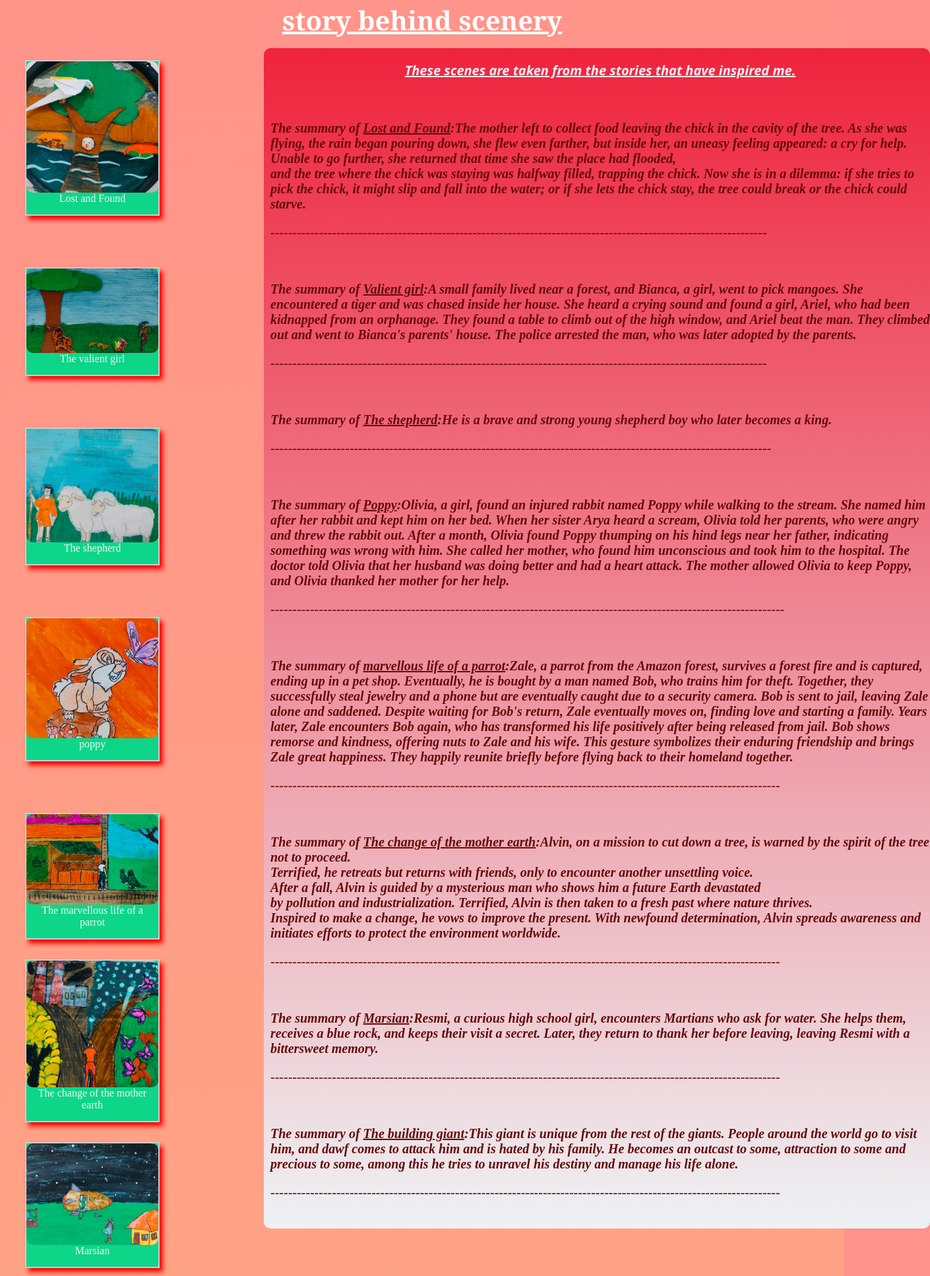
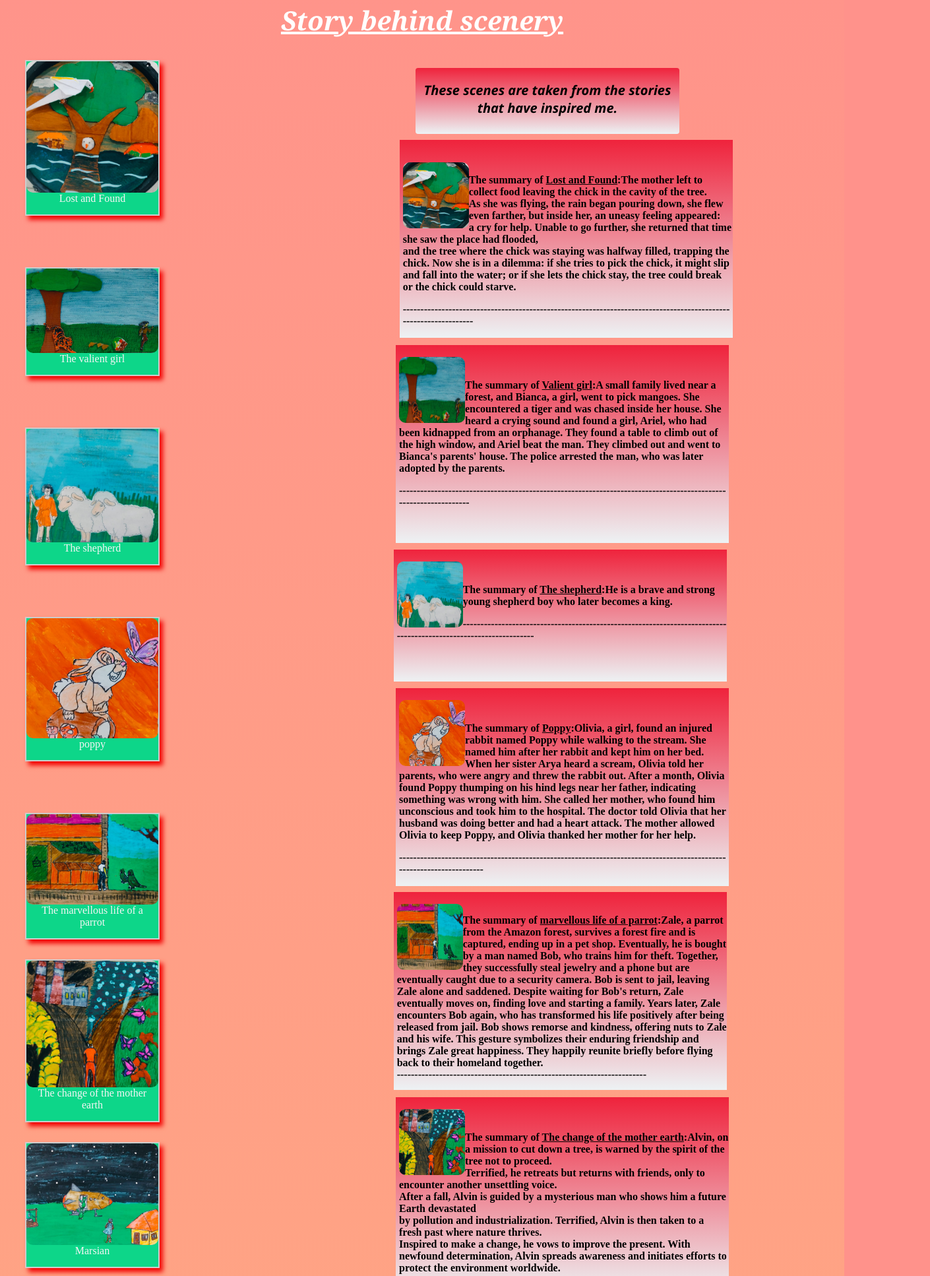
Before and after one commit to Angel-Mathew/Angel-Sara-Mathew, a plain HTML site: page Story(Assessment_portfolio).html in a window 1280 px wide. Shown: the part 247-2181 px from the top of the page at 66% size, 1410 px wide, since content can reach past the window. Drawn offline with Linux system fonts and the light colour scheme.

Commit message:
website updated

```diff
--- a/Crafts(Assessment_portfolio).css
+++ b/Crafts(Assessment_portfolio).css
@@ -137,6 +137,7 @@ h1{text-align: center;
 top: 0px;
 margin-top: 0;
 color:rgb(35, 7, 7);
+font-style: oblique;
 }
 
 /*Styling subheading 2*/
@@ -144,6 +145,7 @@ h3{font-family:'Gill Sans', 'Gill Sans MT', Calibri, 'Trebuchet MS', sans-serif;
     font-size: 30px;
      text-align: center;
      color:rgb(255, 255, 255);
+     font-style: oblique;
 }
 /*styling header*/
 header{
--- a/Home(Assessment_portfolio).css
+++ b/Home(Assessment_portfolio).css
@@ -12,6 +12,7 @@ h1{font-family: 'Segoe UI', Tahoma, Geneva, Verdana, sans-serif;
 top: 0px;
 margin-top: 0;
 color:rgb(35, 7, 7);
+font-style: oblique;
 list-style: none;
 }
 
@@ -21,6 +22,8 @@ h3{font-family:'Gill Sans', 'Gill Sans MT', Calibri, 'Trebuchet MS', sans-serif;
      text-align: center;
      color:rgb(255, 255, 255);
      text-shadow:7px 8px 9px #e60a0a;
+     margin-top: 90px;
+     font-style: oblique;
 
 }
 /*styling header*/
@@ -39,10 +42,6 @@ padding: 15px;
 
 }
 
-/*nav {
-    margin-bottom: auto;
-    margin-right: auto;
-}*/
 
 /* nav bar horizontal*/
 .navlists{ color:white;
@@ -134,22 +133,32 @@ span:hover{ background-color: rgb(223, 27, 13);
 @keyframes example {
     from {background-color: rgb(220, 16, 16);}
     to {background-color: rgb(230, 75, 8);}
-  }
+  }/*@keyframes specifies the animation code*/
 
  /*gave div tag  a class image and put margin */
-  .image{
-    margin-top:100px;
+  .image{ border:4px solid #f50f0f;
+    margin-top:35px;
+    margin-right: 100px;
     float: right;
+    background-color: #D54036;
 }
 
 /*then put a different class for img tag making a division for the image*/
   .im{border:5px solid rgb(230, 75, 8);
      border-radius:5px;
-     margin: 5px ;}
+     margin: 5px ;
+     margin-right: 25px;
+    }
+  .ima{
+    border-radius:5px;
+    padding:20px;
+    margin-top: 250px;
+    margin-left: -350px;
+}
 /*style curve arrow*/
 .p{content:	\2936;
     color: (246, 141, 12);
-    margin-top: 350px;
+    margin-top: 390px;
     margin-right: 100px;
     float:right;
     top: 0%;
@@ -179,6 +188,7 @@ span:hover{ background-color: rgb(223, 27, 13);
   }
 
   .pagination a:hover:not(.active) {background-color: #e8e5e5;}
-  footer{ margin-top:80px;
+  footer{
+    margin-top:100px;
     margin-left: 500px;
-    bottom:0px}
+    bottom:0px;}
--- a/Rating(Assessment_portfolio).css
+++ b/Rating(Assessment_portfolio).css
@@ -12,6 +12,7 @@ h1{text-align: center;
 top: 0px;
 margin-top: 0;
 color:rgb(35, 7, 7);
+font-style: oblique;
 }
 
 
@@ -207,5 +208,8 @@ padding: 15px;
       .pagination a:hover:not(.active) {background-color: #e8e5e5;}
       footer{ margin-top:300px;
         margin-left: 500px;
-        bottom:0px}
+        bottom:0px;
+
+        }
+
         .checked{color:yellow; }
--- a/Story(Assessment_Portfolio).css
+++ b/Story(Assessment_Portfolio).css
@@ -10,6 +10,7 @@ h1{text-align: center;
 top: 0px;
 margin-top: 0;
 color:rgb(35, 7, 7);
+font-style: oblique;
 }
 
 /*Styling subheading 2*/
@@ -74,13 +75,16 @@ border-radius: 10px;}
 /*styling sub heading 2*/
 h2{font-family:Cambria, Cochin, Georgia, Times, 'Times New Roman', serif;
    font-size: 40px;
+  font-style: oblique;
 text-align: center;
 color: rgb(255, 255, 255);
 }
 h3{font-family:'Segoe UI', Tahoma, Geneva, Verdana, sans-serif;
    font-size: 20px;
+   font-style: oblique;
 text-align: center;
-color:#fceef4}
+color:#000000}
+
 /*making gallery*/
 div.gallery {
     margin: 30px;
@@ -105,36 +109,169 @@ div.gallery {
     text-align: center;
   }
   /*for transition*/
-  div.story {
-    width:1000px;
-    height:2200px;
-    margin-left:300px;
-    margin-top: 100px;
-    top:230px;
+  div.story1{animation-timing-function: linear;
+    width:400px;
+   height: 100px;
+  background-color: #253C78;
+     background-size: cover;
+       background-repeat: no-repeat;
+       background-image:linear-gradient(#EF233C,#EDF2F4 );
+       border-radius: 4px;
+     font-weight: bold;
+     margin-left:430px;
+     margin-top: 100px;
+     top:250px;
+     left:100px;
+     position: absolute;
+     animation: mymove 4s;
+       animation-fill-mode: forwards;
+       }
+
+   div.story2{animation-timing-function: ease;
+   width:500px;
+   height: 300px;
+   background-color: #253C78;
+   background-size: cover;
+     background-repeat: no-repeat;
+     background-image:linear-gradient(#EF233C,#EDF2F4 );
+   font-weight: bold;
+   margin-left:409px;
+   margin-top: 209px;
+   margin-bottom: 200px;
+   top:250px;
+   left:99px;
+   padding-left: 5px;
+   position: absolute;
+     animation: mymove 6s;
+       animation-fill-mode:forwards;}
+
+   div.story3 {animation-timing-function: ease-in;
+    width:500px;
+    height:300px;
+    background-color: #253C78;
+   background-size: cover;
+     background-repeat: no-repeat;
+     background-image:linear-gradient(#EF233C,#EDF2F4 );
+   font-weight: bold;
+   margin-left:400px;
+   margin-top: 250px;
+   top:520px;
+   left:100px;
+   padding-left: 5px;
+   position: absolute;
+     animation: mymove 4s;
+       animation-fill-mode: forwards;}
+
+   div.story4 {animation-timing-function: ease-out;
+    width:500px;
+    height: 200px;
+    background-color: #253C78;
+    background-size: cover;
+      background-repeat: no-repeat;
+      background-image:linear-gradient(#EF233C,#EDF2F4 );
+    font-weight: bold;
+    margin-left:400px;
+    margin-top: 350px;
+    top:730px;
     left:100px;
+    padding-left: 5px;
     position: absolute;
+     animation: mymove 6s;
+       animation-fill-mode: forwards;}
+
+   div.story5{animation-timing-function: ease-in-out;
+    width:500px;
+    height: 300px;
     background-color: #253C78;
-  background-size: cover;
-    background-repeat: no-repeat;
-    background-image:linear-gradient(#EF233C,#EDF2F4 );
-    height: auto;
-    transition: width 2s;
-    border-radius: 10px;
-    top:220px;
-    color: #660a0a;
-    font-style:oblique;
-    font-size: 20px;
-    padding-left: 10px;
-}
+    background-size: cover;
+      background-repeat: no-repeat;
+      background-image:linear-gradient(#EF233C,#EDF2F4 );
+    font-weight: bold;
+    margin-left:400px;
+    margin-top: 530px;
+    top:760px;
+    left:100px;
+    padding-left: 5px;
+    position: absolute;
+     animation: mymove 4s;
+       animation-fill-mode: forwards;}
 
-  div:hover {width:400px;
-    margin-left:300px;
-    margin-top: 100px;
-    top:230px;
+   div.story6 {animation-timing-function: ease-out;
+    width:500px;
+    height: 300px;
+    background-color: #253C78;
+    background-size: cover;
+      background-repeat: no-repeat;
+      background-image:linear-gradient(#EF233C,#EDF2F4 );
+    font-weight: bold;
+    margin-left:400px;
+    margin-top: 800px;
+    top:799px;
     left:100px;
-   position: absolute;
-  }
+    padding-left: 5px;
+    position: absolute;
+     animation: mymove 6s;
+       animation-fill-mode: forwards;}
+
+   div.story7{animation-timing-function: ease-in-out;
+    width:500px;
+    height: 300px;
+    background-color: #253C78;
+    background-size: cover;
+      background-repeat: no-repeat;
+      background-image:linear-gradient(#EF233C,#EDF2F4 );
+    font-weight: bold;
+    margin-left:400px;
+    margin-top: 955px;
+    top:955px;
+    left:100px;
+    padding-left: 5px;
+    position: absolute;
+     animation: mymove 4s;
+       animation-fill-mode: forwards;}
+
+   div.story8 {animation-timing-function: ease-out;
+    width:500px;
+    height: 200px;
+    background-color: #253C78;
+    background-size: cover;
+      background-repeat: no-repeat;
+      background-image:linear-gradient(#EF233C,#EDF2F4 );
+    font-weight: bold;
+    margin-left:400px;
+    margin-top: 1109px;
+  top: 1109px;
+    left:100px;
+    padding-left: 5px;
+    position: absolute;
+     animation: mymove 6s;
+       animation-fill-mode: forwards;}
+
+   div.story9{animation-timing-function: ease-in-out;
+    width:500px;
+    height: 200px;
+    background-color: #253C78;
+    background-size: cover;
+      background-repeat: no-repeat;
+      background-image:linear-gradient(#EF233C,#EDF2F4 );
+    font-weight: bold;
+    margin-left:400px;
+    margin-top: 1215px;
+    top: 1215px;
+    left:100px;
+    padding-left: 5px;
+    position: absolute;
+     animation: mymove 4s;
+       animation-fill-mode: forwards;}
+
+
+   @keyframes mymove {
+     from {left: 0px;}
+     to {left: 200px;}
+   }
+
  /*styling the pagination*/
+
   .pagination a {
     color: rgb(0, 0, 0);
     float: left;
@@ -153,6 +290,9 @@ div.gallery {
   }
 
   .pagination a:hover:not(.active) {background-color: #e8e5e5;}
-  footer{ margin-top:700px;
+  footer{ margin-top:100px;
     margin-left: 500px;
-    bottom:0px}
+    margin-right: 500px;
+    bottom:0px;
+
+    }
--- a/Story(Assessment_portfolio).html
+++ b/Story(Assessment_portfolio).html
@@ -5,14 +5,14 @@
     <meta http-equiv="X-UA-Compatible" content="IE=edge" />
     <meta name="viewport" content="width=device-width, initial-scale=1.0" />
     <link rel="stylesheet" href=Story(Assessment_portfolio).css>
-    <!---adding logo--><link rel="icon" type="image/x-icon" href="GW.png">
+    <!---adding logo--><link rel="icon" type="image/x-icon" href="GW (2).png">
     <title> Globe of Imagination</title>
   </head>
   <body>
     <header>
 
         <!--adding the logo near heading-->
-        <a href="http://127.0.0.1:5500/Home(Assessment_portfolio).html"><img src="GW.png" alt="" width="100px" height="100px"></a>
+        <a href="http://127.0.0.1:5500/Home(Assessment_portfolio).html"><img src="GW (2).png" alt="" width="100px" height="100px"></a>
               <!---main heading-->
               <h1><b>Globe of Imagination Portfolio</b> </h1>
               <!---adding navagation bar-->
@@ -27,7 +27,7 @@
         </nav>
         </header>
  <!---adding images-->
-<h2><b><u>story behind scenery</u></b></h2>
+<h2><b><u>Story behind scenery</u></b></h2>
 <div class="gallery">
   <a target="_blank" href="lost or found.jpeg">
     <img src="lost or found.jpeg" alt="lost or found" width="600 px" height="400 px">
@@ -79,32 +79,39 @@
   <a target="_blank" href="Building giant.jpeg">
     <img src="Building giant.jpeg" alt="Building giant" width="600 px" height="400 px">
   </a>
-  <!---writing story on each scenery  -->
   <div class="desc"> Building giant</div>
 </div>
-<div class=story><p><h3><u><b>These scenes are taken from the stories that have inspired me.</b></u> </h3>
-  <br>
-  <p> <b>The summary of <u>Lost and Found</u>:The mother left to collect food leaving the
-    chick in the cavity of the tree. As she was flying, the rain began pouring down,
-    she flew even farther, but inside her, an uneasy feeling appeared: a cry for help.
+
+<!---writing story on each scenery  -->
+<div class="story1"><p><h3>These scenes are taken from the stories that have inspired me.<b>
+</div>
+<div class="story2"><br>
+ <p> <b>  <img src="lost or found.jpeg" alt="lost or found" width="100 px" height="100 px"><br>
+  The summary of <u>Lost and Found</u>:The mother left to collect food leaving the
+    chick in the cavity of the tree. <br>As she was flying, the rain began pouring down,
+    she flew even farther, but inside her, an uneasy feeling appeared:<br> a cry for help.
      Unable to go further, she returned that time she saw the place had flooded,
     <br> and the tree where the chick was staying was halfway filled, trapping the chick. Now she is in a dilemma: if she tries to pick the chick, it might slip and fall into the water; or if she lets the chick stay,
     the tree could break or the chick could starve.</b> </p>
    <p>-----------------------------------------------------------------------------------------------------------------
-  </p>
-  <br>
+  </p></div>
+<div class="story3"><br>
+  <img src="the valient girl.jpeg" alt="the valient girl" width="100 px" height="100 px"><br>
   <p><b>The summary of <u>Valient girl</u>:A small family lived near a forest, and Bianca, a girl, went to pick mangoes.
     She encountered a tiger and was chased inside her house. She heard a crying sound and found a girl, Ariel,
     who had been kidnapped from an orphanage. They found a table to climb
     out of the high window, and Ariel beat the man. They climbed out and went to Bianca's parents' house.
      The police arrested the man, who was later adopted by the parents.</b></p>
   <p>-----------------------------------------------------------------------------------------------------------------
-  </p>
-   <br>
-   <p><b>The summary of <u>The shepherd</u>:He is a brave and strong young shepherd boy who later becomes a king.</b>  </p>
+  </p></div>
+<div class="story4">
+  <br>
+  <img src="The Shepherd.jpeg" alt="the Shepherd" width="100 px" height="100 px"><br>
+<p><b>The summary of <u>The shepherd</u>:He is a brave and strong young shepherd boy who later becomes a king.</b>  </p>
   <p>------------------------------------------------------------------------------------------------------------------
-  </p>
-   <br>
+  </p></div>
+<div class="story5">  <br>
+  <img src="poppy.jpeg" alt="poppy" width="100 px" height="100 px"><br>
    <p>  <b>The summary of <u>Poppy</u>:Olivia, a girl, found an injured rabbit named Poppy
     while walking to the stream. She named him after her rabbit and kept him on her bed.
         When her sister Arya heard a scream, Olivia told her parents, who were angry and threw
@@ -113,8 +120,9 @@
           and took him to the hospital. The doctor told Olivia that her husband was doing better
           and had a heart attack. The mother allowed Olivia to keep Poppy, and Olivia thanked her mother for her help.</b> </p>
   <p>---------------------------------------------------------------------------------------------------------------------
-  </p>
-  <br>
+  </p></div>
+<div class="story6"><br>
+  <img src="Zale Bob.jpeg" alt="Zale Bob" width="100 px" height="100 px">
   <p><b>The summary of <u>marvellous life of a parrot</u>:Zale, a parrot from the Amazon forest,
     survives a forest fire and is captured, ending up in a pet shop.
      Eventually, he is bought by a man named Bob, who trains him for theft.
@@ -123,10 +131,11 @@
       Zale eventually moves on, finding love and starting a family. Years later, Zale encounters Bob again,
       who has transformed his life positively after being released from jail. Bob shows remorse and kindness,
        offering nuts to Zale and his wife. This gesture symbolizes their enduring friendship and brings Zale great happiness.
-    They happily reunite briefly before flying back to their homeland together.</b></p>
-  <p>--------------------------------------------------------------------------------------------------------------------
-  </p>
-  <br>
+    They happily reunite briefly before flying back to their homeland together.
+  <br>-----------------------------------------------------------------------</b></p>
+  </div>
+<div class="story7"><br>
+  <img src="The change .jpeg" alt="The change" width="100 px" height="100 px"><br>
 <p><b>The summary of <u>The change of the mother earth</u>:Alvin, on a mission to cut down a tree,
   is warned by the spirit of the tree not to proceed.<br> Terrified, he retreats but returns with friends,
   only to encounter another unsettling voice.<br> After a fall, Alvin is guided by a mysterious man
@@ -135,20 +144,21 @@
   he vows to improve the present. With newfound determination,
   Alvin spreads awareness and initiates efforts to protect the environment worldwide.</b></p>
   <p>--------------------------------------------------------------------------------------------------------------------
-  </p>
-  <br>
+  </p></div>
+<div class="story8"><br>
+  <img src="Marsian.jpeg" alt="Marsian" width="100 px" height="100 px"><br>
 <p><b>The summary of <u>Marsian</u>:Resmi, a curious high school girl, encounters Martians who ask for water.
   She helps them, receives a blue rock, and keeps their visit a secret.
    Later, they return to thank her before leaving, leaving Resmi with a bittersweet memory.</b></p>
 <p>--------------------------------------------------------------------------------------------------------------------
-</p>
-<br>
+</p></div>
+<div class="story9"><br>
+  <img src="Building giant.jpeg" alt="Building giant" width="100 px" height="100 px"><br>
 <p><b>The summary of <u>The building giant</u>:This giant is unique from the rest of the giants. People around the world
   go to visit him, and dawf comes to attack him and is hated by his family. He becomes an outcast to some,
    attraction to some and precious to some, among this he tries to unravel his destiny and manage  his life alone.</b></p>
-   <p>--------------------------------------------------------------------------------------------------------------------
-</p>
-<br>
+   <p>-------------------------------------------------------------------
+</p></div>
 </div>
 <!--adding pagination-->
 <footer>
```
Also changed, not shown: Crafts(Assessment_portfolio).html (+2 -2 lines), Home(Assessment_portfolio).html (+3 -3 lines), Rating(Assessment_portfolio).html (+2 -2 lines), Scenery(Assessment_portfolio).css (+11 -1 lines), Scenery(Assessment_portfolio).html (+2 -2 lines), GW (2).png (added), GW.png (deleted), book.gif (added).
